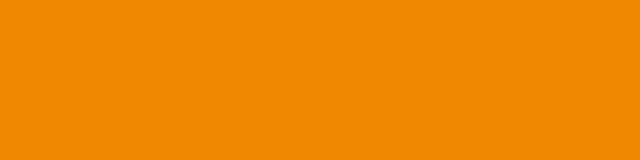
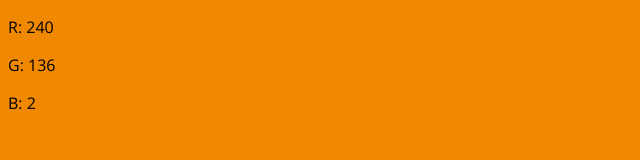
Before and after one commit to mircea35/random-color-generator, a plain HTML site: page index.html in a window 1280 px wide. Shown: the whole page, without its empty margins (0-640 px from the left). Drawn offline with nearby package versions, Linux system fonts and the light colour scheme.

Commit message:
Made the RGB values visible

```diff
--- a/index.html
+++ b/index.html
@@ -1,14 +1,18 @@
 <!DOCTYPE html>
 <html lang="en">
 <head>
+
     <meta charset="UTF-8">
     <meta http-equiv="X-UA-Compatible" content="IE=edge">
     <meta name="viewport" content="width=device-width, initial-scale=1.0">
-    <title>Document</title>
+    <title>Random Colour Generator</title>
     <link rel="stylesheet" href="stylesheet.css">
+    <link href="https://fonts.googleapis.com/css2?family=Open+Sans:wght@300;400&display=swap" rel="stylesheet">
     <script src="main.js"></script>
 </head>
 <body>
-
+<p>R: <script>document.write(x)</script></p>
+<p>G: <script>document.write(y)</script></p>
+<p>B: <script>document.write(z)</script></p>
 </body>
 </html>
--- a/stylesheet.css
+++ b/stylesheet.css
@@ -5,5 +5,6 @@
 }
 
 html {
+    font-family: 'Open Sans', sans-serif;
     background-color: rgba(var(--x), var(--y), var(--z), 1);
 }
```
